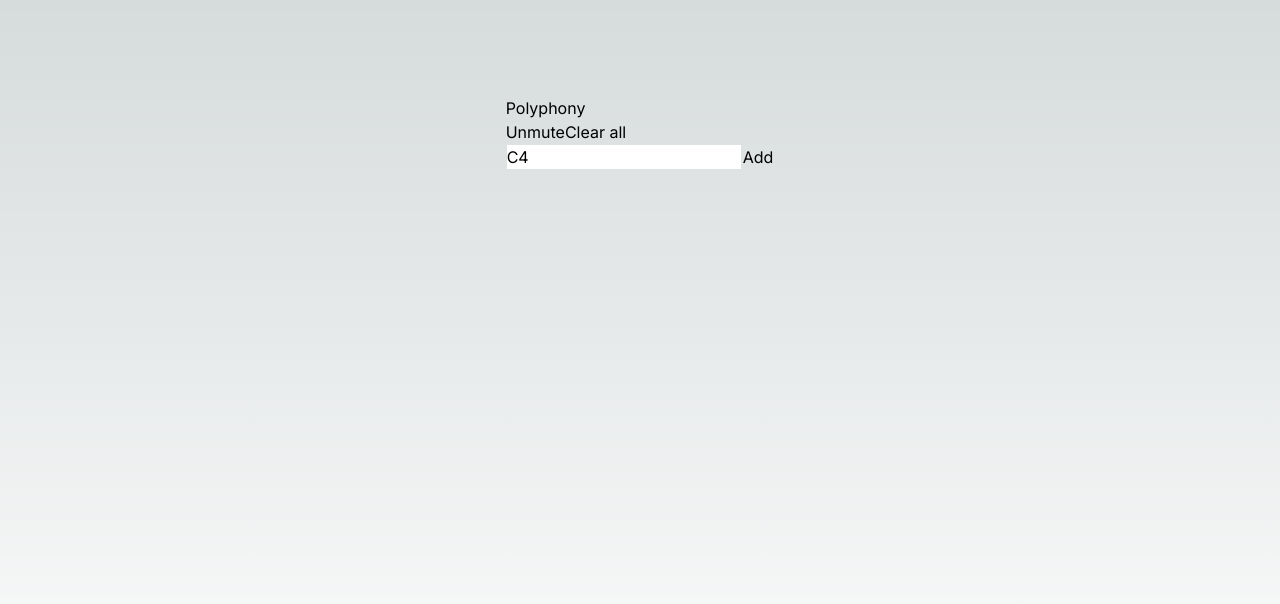
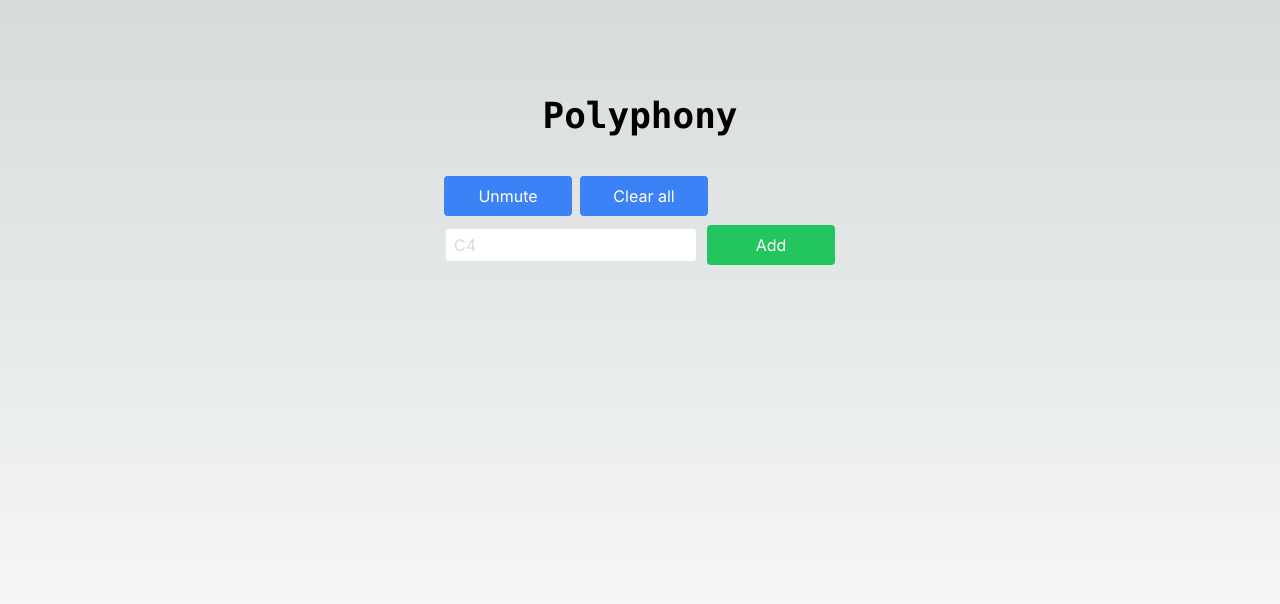
Before and after one commit to jamesonwilliams/polyphony, a Next.js app: page / in a window 1280 px wide. Shown: the top 604 px of the page. Built offline with nearby package versions, Linux system fonts and the light colour scheme.

Commit message:
Some basic styling

```diff
--- a/app/TonePlayer.tsx
+++ b/app/TonePlayer.tsx
@@ -1,5 +1,5 @@
 import { useEffect, useState } from 'react';
-import Tone, { PolySynth } from 'tone';
+import { PolySynth } from 'tone';
 
 interface TonePlayerProps {
   tones: string[];
--- a/app/globals.css
+++ b/app/globals.css
@@ -25,3 +25,24 @@ body {
     )
     rgb(var(--background-start-rgb));
 }
+
+.title {
+  @apply mb-9 text-center font-mono text-4xl font-bold;
+}
+
+input {
+  color: rgb(var(--background-start-rgb));
+  @apply m-1 rounded border px-2 py-1;
+}
+
+button {
+  @apply m-1 w-32 rounded bg-blue-500 px-4 py-2 text-white;
+}
+
+.add-button {
+  @apply bg-green-500 text-white;
+}
+
+.delete-button {
+  @apply bg-red-500 text-white;
+}
```
